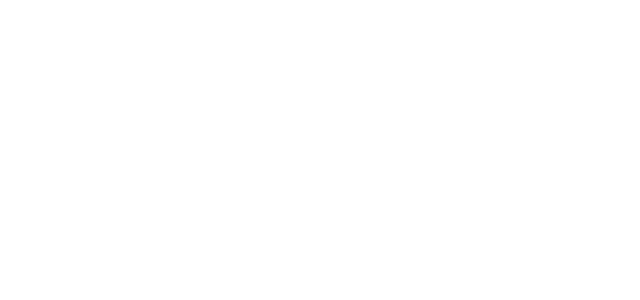
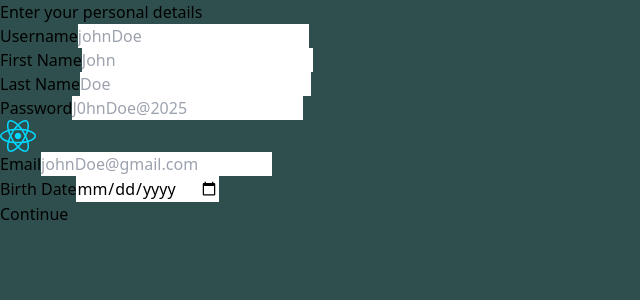
Before and after one commit to KrisztaAntal/project-thats-me, a React (Vite) app in the folder Frontend/: page /signup in a window 1280 px wide. Shown: the top 300 px of the page, without its empty margins (0-640 px from the left). Built offline with nearby package versions, Linux system fonts and the light colour scheme.

Commit message:
started to work on signup component: created signupForm and implemented createNewMember method

```diff
--- /dev/null
+++ b/Frontend/src/Components/SignupForm/CustomFormField.tsx
@@ -0,0 +1,15 @@
+import reactLogo from '../../assets/react.svg';
+import { CustomFormFieldProps } from '../../Types/MemberTypes';
+
+function CustomFormField({ inputId, labelValue, inputType, inputValue, onChange, placeholder, onShowPasswordClick }: CustomFormFieldProps) {
+
+  return (
+    <div className="w-full justify-between flex">
+      <label htmlFor={inputId}>{labelValue}</label>
+      <input id={inputId} type={inputType} value={inputValue} onChange={onChange} placeholder={placeholder} required />
+      {labelValue === "Password" && <img src={reactLogo} alt="showPassword" onClick={onShowPasswordClick}></img>}
+    </div>
+  )
+}
+
+export default CustomFormField;
--- /dev/null
+++ b/Frontend/src/Components/SignupForm/SignupForm.tsx
@@ -0,0 +1,94 @@
+import { FormEvent, useState } from "react";
+import CustomFormField from "./CustomFormField";
+import { NewMember } from "../../Types/MemberTypes";
+import { useNavigate } from "react-router-dom";
+
+async function createNewMember(newMember: NewMember) {
+  const response = await fetch('/api/signup', {
+    method: 'POST',
+    headers: {
+      'Content-Type': 'application/json'
+    },
+    body: JSON.stringify(newMember),
+  });
+
+  return await response.json();
+}
+
+function SignupForm() {
+  const [username, setUsername] = useState<string>("");
+  const [firstName, setFirstName] = useState<string>("");
+  const [lastName, setLastName] = useState<string>("");
+  const [password, setPassword] = useState<string>("");
+  const [showPassword, setShowPassword] = useState<boolean>(false);
+  const [email, setEmail] = useState<string>("");
+  const [birthDate, setBirthDate] = useState<string>("");
+  const navigate = useNavigate();
+
+  async function handleCreateMember(e: FormEvent<HTMLFormElement>) {
+    e.preventDefault();
+    const newMember = { username, firstName, lastName, password, email, birthDate };
+    await createNewMember(newMember);
+    navigate("/signin");
+  }
+
+  function handleShowPassword() {
+    setShowPassword((prev) => !prev);
+  }
+
+  return (
+    <form className="flex flex-col gap-3 items-center" onSubmit={handleCreateMember}>
+      <CustomFormField
+        inputId="username"
+        labelValue="Username"
+        inputType="text"
+        inputValue={username}
+        onChange={(e) => setUsername(e.target.value)}
+        placeholder="johnDoe">
+      </CustomFormField>
+      <CustomFormField
+        inputId="firstname"
+        labelValue="First Name"
+        inputType="text"
+        inputValue={firstName}
+        onChange={(e) => setFirstName(e.target.value)}
+        placeholder="John">
+      </CustomFormField>
+      <CustomFormField
+        inputId="lastname"
+        labelValue="Last Name"
+        inputType="text"
+        inputValue={lastName}
+        onChange={(e) => setLastName(e.target.value)}
+        placeholder="Doe">
+      </CustomFormField>
+      <CustomFormField
+        inputId="password"
+        labelValue="Password"
+        inputType={showPassword ? "text" : "password"}
+        inputValue={password}
+        onChange={(e) => setPassword(e.target.value)}
+        placeholder="J0hnDoe@2025"
+        onShowPasswordClick={handleShowPassword}>
+      </CustomFormField>
+      <CustomFormField
+        inputId="email"
+        labelValue="Email"
+        inputType="email"
+        inputValue={email}
+        onChange={(e) => setEmail(e.target.value)}
+        placeholder="johnDoe@gmail.com">
+      </CustomFormField>
+      <CustomFormField
+        inputId="birthdate"
+        labelValue="Birth Date"
+        inputType="date"
+        inputValue={birthDate}
+        onChange={(e) => setBirthDate(e.target.value)}>
+      </CustomFormField>
+      <button>Continue</button>
+    </form>
+  )
+}
+
+export default SignupForm;
--- /dev/null
+++ b/Frontend/src/Pages/Signup.tsx
@@ -0,0 +1,13 @@
+import SignupForm from "../Components/SignupForm/SignupForm";
+
+function Signup() {
+
+  return (
+    <div className="flex flex-col items-center">
+      <h1>Enter your personal details</h1>
+      <SignupForm />
+    </div>
+  )
+}
+
+export default Signup;
--- a/Frontend/src/Routes.tsx
+++ b/Frontend/src/Routes.tsx
@@ -1,5 +1,6 @@
 import { createBrowserRouter, Outlet } from "react-router-dom";
 import App from "./App";
+import Signup from "./Pages/Signup";
 
 export const router = createBrowserRouter(
   [
@@ -15,7 +16,7 @@
     },
     {
       path: "/signup",
-      element: <></>
+      element: <Signup />
     },
     {
       path: "/signin",
--- /dev/null
+++ b/Frontend/src/Types/MemberTypes.ts
@@ -0,0 +1,25 @@
+import { ChangeEvent } from "react";
+
+type InputId = "username" | "firstname" | "lastname" | "password" | "email" | "birthdate";
+type labelValue = "Username" | "First Name" | "Last Name" | "Password" | "Email" | "Birth Date";
+type InputType = "text" | "password" | "email" | "date";
+type Placeholder = "johnDoe" | "John" | "Doe" | "J0hnDoe@2025" | "johnDoe@gmail.com" | "2002-05-13";
+
+export interface CustomFormFieldProps {
+  inputId: InputId;
+  labelValue: labelValue;
+  inputType: InputType;
+  inputValue: string;
+  onChange: (e: ChangeEvent<HTMLInputElement>) => void;
+  placeholder?: Placeholder;
+  onShowPasswordClick?: () => void;
+}
+
+export interface NewMember {
+  username: string;
+  firstName: string;
+  lastName: string;
+  password: string;
+  email: string;
+  birthDate: string;
+}
--- a/Frontend/src/index.css
+++ b/Frontend/src/index.css
@@ -1,3 +1,7 @@
 @tailwind base;
 @tailwind components;
 @tailwind utilities;
+
+body {
+  background-color: darkslategray;
+}
```
